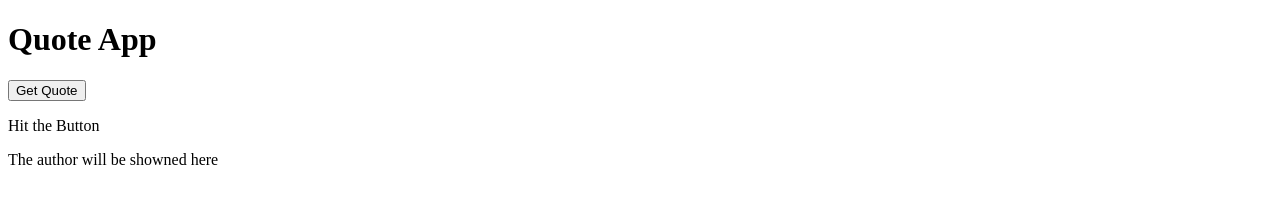
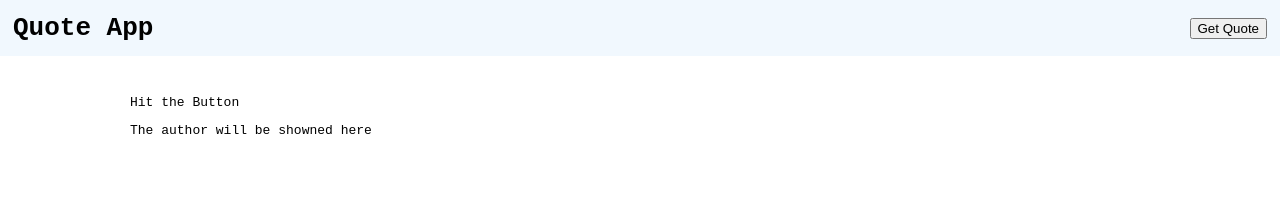
Before and after one commit to urbanitesinaframe/quote-app, a plain HTML site: page index.html in a window 1280 px wide. Drawn offline with Linux system fonts and the light colour scheme.

Commit message:
feat: initial styling

```diff
--- a/index.html
+++ b/index.html
@@ -5,6 +5,7 @@
     <meta charset="UTF-8">
     <meta name="viewport" content="width=device-width, initial-scale=1.0">
     <title>quote-app</title>
+    <link rel="stylesheet" href="style.css">
 </head>
 
 <body>
--- a/style.css
+++ b/style.css
@@ -0,0 +1,37 @@
+html {
+  font-family: monospace;
+  box-sizing: border-box;
+  width: 100%;
+}
+
+body {
+  max-width: 100%;
+  margin: 0;
+}
+
+header {
+  display: flex;
+  background-color: #f1f8fe;
+  padding: 1rem;
+  align-items: center;
+  justify-content: space-between;
+}
+
+h1 {
+  margin: 0;
+}
+
+main {
+  display: flex;
+  align-items: flex-start;
+  flex-direction: column;
+  padding-top: 2rem;
+  padding-left: 5vw;
+}
+
+@media (min-width: 400px) {
+  main {
+    padding-left: 10rem;
+    align-items: left;
+  }
+}
```
